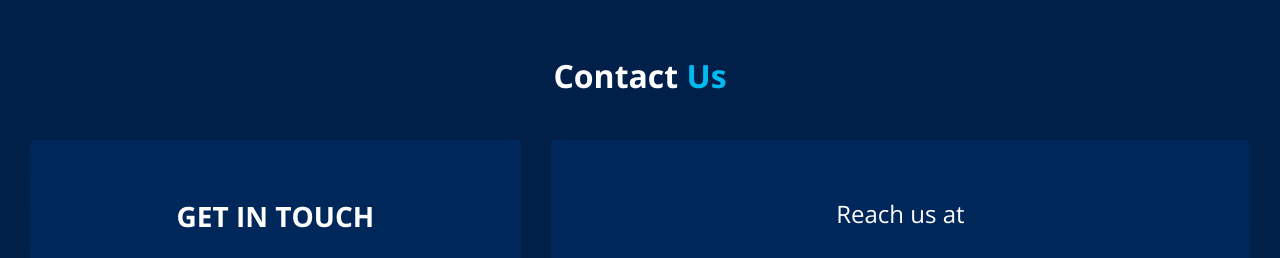
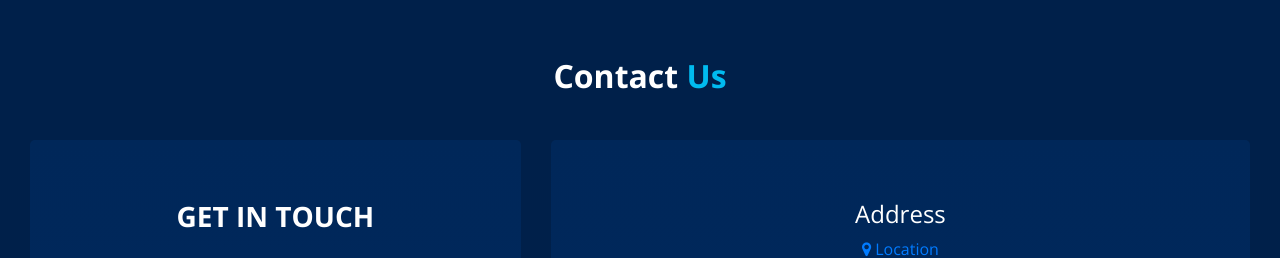
Before and after one commit to izzahdean/SD_SEC03_G03_03, a PHP site: page /team.html in a window 1280 px wide. Shown: the part 123-381 px from the top of the page. Run offline with PHP 8.4, Linux system fonts and the light colour scheme; some libraries are stand-ins or nearby versions.

Commit message:
redirect page

```diff
--- a/gc-html/about.html
+++ b/gc-html/about.html
@@ -76,7 +76,7 @@
                 <a class="nav-link" href="team.html">Contact Us</a>
               </li>
               <li class="nav-item">
-                <a class="nav-link" href="#"> <i class="fa fa-user" aria-hidden="true"></i> Log In / Sign Up</a>
+                <a class="nav-link" href="login.html"> <i class="fa fa-user" aria-hidden="true"></i> Log In / Sign Up</a>
               </li>
               <form class="form-inline">
                 <button class="btn  my-2 my-sm-0 nav_search-btn" type="submit">
--- a/gc-html/index.html
+++ b/gc-html/index.html
@@ -70,7 +70,7 @@
                 <a class="nav-link" href="service.html">Services</a>
               </li>
               <li class="nav-item">
-
+                <a class="nav-link" href="why.html">Rating</a>
               </li>
               <li class="nav-item">
                 <a class="nav-link" href="team.html">Contact Us</a>
@@ -89,6 +89,7 @@
       </div>
     </header>
     <!-- end header section -->
+
     <!-- slider section -->
     <section class="slider_section ">
       <div id="customCarousel1" class="carousel slide" data-ride="carousel">
--- a/gc-html/service.html
+++ b/gc-html/service.html
@@ -76,7 +76,7 @@
                 <a class="nav-link" href="team.html">Contact Us</a>
               </li>
               <li class="nav-item">
-                <a class="nav-link" href="#"> <i class="fa fa-user" aria-hidden="true"></i> Log In / Sign Up</a>
+                <a class="nav-link" href="login.html"> <i class="fa fa-user" aria-hidden="true"></i> Log In / Sign Up</a>
               </li>
               <form class="form-inline">
                 <button class="btn  my-2 my-sm-0 nav_search-btn" type="submit">
--- a/gc-html/team.html
+++ b/gc-html/team.html
@@ -76,7 +76,7 @@
                 <a class="nav-link" href="team.html">Contact Us <span class="sr-only">(current)</span> </a>
               </li>
               <li class="nav-item">
-                <a class="nav-link" href="#"> <i class="fa fa-user" aria-hidden="true"></i>  Log In / Sign Up</a>
+                <a class="nav-link" href="login.html"> <i class="fa fa-user" aria-hidden="true"></i>  Log In / Sign Up</a>
               </li>
               <form class="form-inline">
                 <button class="btn  my-2 my-sm-0 nav_search-btn" type="submit">
@@ -144,12 +144,38 @@
             <div class="box">
               <div class="detail-box">
 				<div class="map-box container-block">
-				</div>
 				<div class="map-part">
+				          <div class="info_contact">
+							<h4>
+							  Address
+							</h4>
+							<div class="contact_link_box">
+							  <a href="">
+								<i class="fa fa-map-marker" aria-hidden="true"></i>
+								<span>
+								  Location<br>
+									Office 2, Ground Floor, Chan Sow Lin,
+									55200 Kuala Lumpur
+								</span>
+							  </a><br>
+							  <a href="">
+								<i class="fa fa-phone" aria-hidden="true"></i>
+								<span>
+								  Call +03-84085545
+								</span>
+							  </a><br>
+							  <a href="">
+								<i class="fa fa-envelope" aria-hidden="true"></i>
+								<span>
+								  info@mykakaks.com
+								</span>
+							  </a><br>
+							</div>
+						  </div><br>
 				<p class="text-blk map-contactus-head" id="w-c-s-fc_p-1-dm-id">
-					<h4>Reach us at</h4><br>
+					<h4>Covered Area</h4><br>
 				<iframe src="https://www.google.com/maps/embed?pb=!1m18!1m12!1m3!1d127482.66733691613!2d101.60458701894423!3d3.1386740748998427!2m3!1f0!2f0!3f0!3m2!1i1024!2i768!4f13.1!3m3!1m2!1s0x31cc362abd08e7d3%3A0x232e1ff540d86c99!2sKuala%20Lumpur%2C%20Federal%20Territory%20of%20Kuala%20Lumpur!5e0!3m2!1sen!2smy!4v1725256470043!5m2!1sen!2smy"
-				width="600" height="450" style="border:0;" allowfullscreen="" loading="lazy" referrerpolicy="no-referrer-when-downgrade"></iframe>
+				width="500" height="450" style="border:0 " allowfullscreen="" loading="lazy" referrerpolicy="no-referrer-when-downgrade"></iframe>
 				</p>
               </div>
               <div class="social_box">
--- a/gc-html/why.html
+++ b/gc-html/why.html
@@ -76,7 +76,7 @@
                 <a class="nav-link" href="team.html">Contact Us</a>
               </li>
               <li class="nav-item">
-                <a class="nav-link" href="#"> <i class="fa fa-user" aria-hidden="true"></i> Log In / Sign Up</a>
+                <a class="nav-link" href="login.html"> <i class="fa fa-user" aria-hidden="true"></i> Log In / Sign Up</a>
               </li>
               <form class="form-inline">
                 <button class="btn  my-2 my-sm-0 nav_search-btn" type="submit">
```
Also changed, not shown: gc-html/css/style.css (line endings or trailing spaces).
